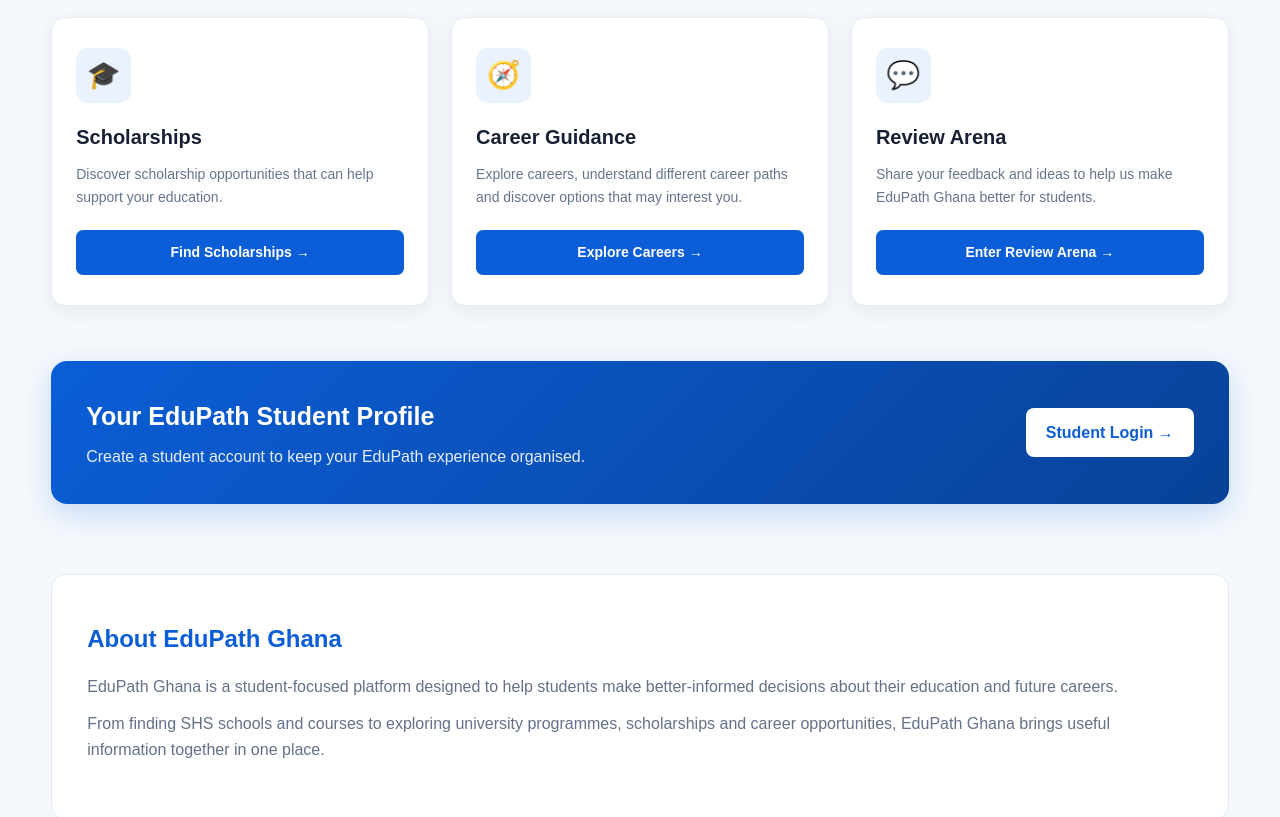
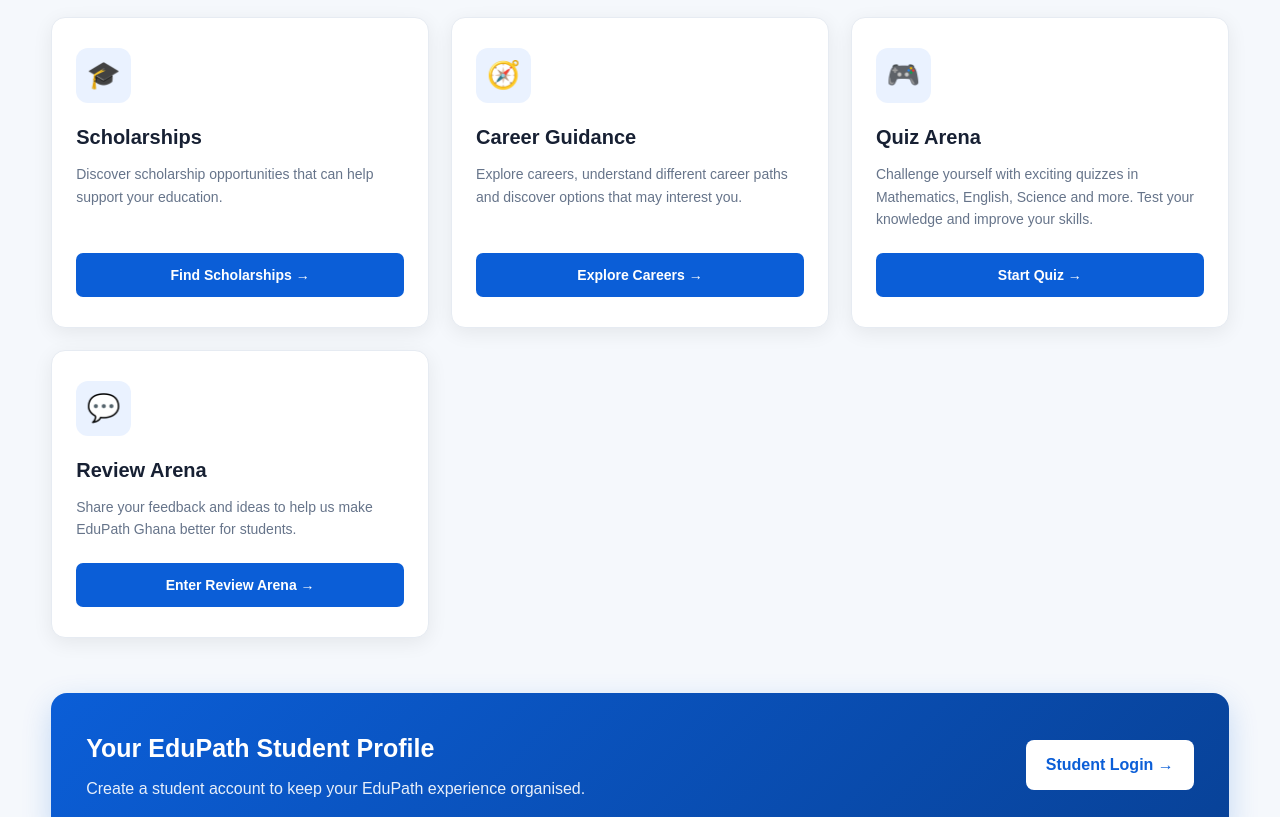
Before and after one commit to ProFD123/EduPath-Ghana, a plain HTML site: page index.html in a window 1280 px wide. Shown: the part 1472-2289 px from the top of the page. Drawn offline with Linux system fonts and the light colour scheme.

Commit message:
Add Quiz Arena feature card to index.html
Added a new feature card for the Quiz Arena section, including a description and a link to start the quiz.

```diff
--- a/index.html
+++ b/index.html
@@ -810,6 +810,32 @@
                 </a>
 
             </div>
+            <!-- QUIZ ARENA -->
+
+             <div class="feature-card">
+
+             <div class="feature-icon">
+                   🎮
+       </div>
+
+    <h3>
+        Quiz Arena
+    </h3>
+
+    <p>
+        Challenge yourself with exciting quizzes
+        in Mathematics, English, Science and more.
+        Test your knowledge and improve your skills.
+    </p>
+
+    <a
+        href="quiz.html"
+        class="feature-btn"
+    >
+        Start Quiz →
+    </a>
+
+</div>
 
 
             <!-- REVIEW ARENA -->
```
